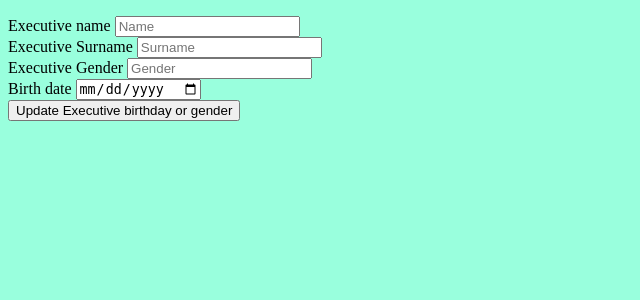
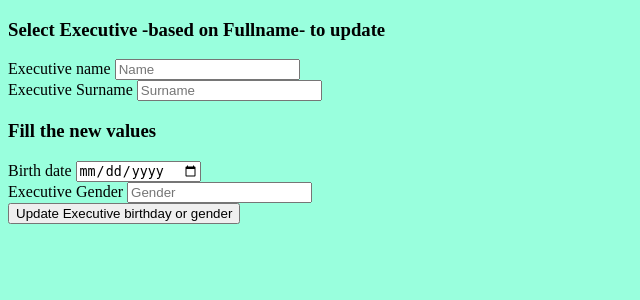
Before and after one commit to GeorgeSot71/NTUA_Databases_ELIDEK, a Flask app: page /update/update_executive in a window 1280 px wide. Shown: the part 175-475 px from the top of the page, without its empty margins (0-640 px from the left). Run offline with Flask 2, Linux system fonts and the light colour scheme.

Commit message:
Update update_executive.html

```diff
--- a/server/templates/update_executive.html
+++ b/server/templates/update_executive.html
@@ -3,6 +3,7 @@
 <div id="update-executive">
     <form class="p-2" class="form" method='POST' action= "/update/update_executive">
         <div class="form-group col-md-6">
+        	<h3>Select Executive -based on Fullname- to update</h3>
             <label for="exec_name">Executive name</label>
             <input type="text" class="form-control" name="exec_name" placeholder="Name">
         </div>
@@ -11,13 +12,14 @@
             <input type="text" class="form-control" name="exec_surname" placeholder="Surname">
         </div>
         <div class="form-group col-md-6">
+        <h3>Fill the new values</h3>
+        <label for="exec_birthday">Birth date</label>
+        <input type="date" class="form-control" name="exec_birthday" placeholder="Birth date">
+        </div>
+        <div class="form-group col-md-6">
             <label for="exec_sex">Executive Gender</label>
             <input type="text" class="form-control" name="exec_sex" placeholder="Gender">
         </div>
-        <div class="form-group col-md-6">
-        <label for="exec_birthday">Birth date</label>
-        <input type="date" class="form-control" name="exec_birthday" placeholder="Birth date">
-        </div
         <div class="form-group my-4">
             <button type="submit" class="btn btn-primary"> Update Executive birthday or gender</button>
         </div>
```
